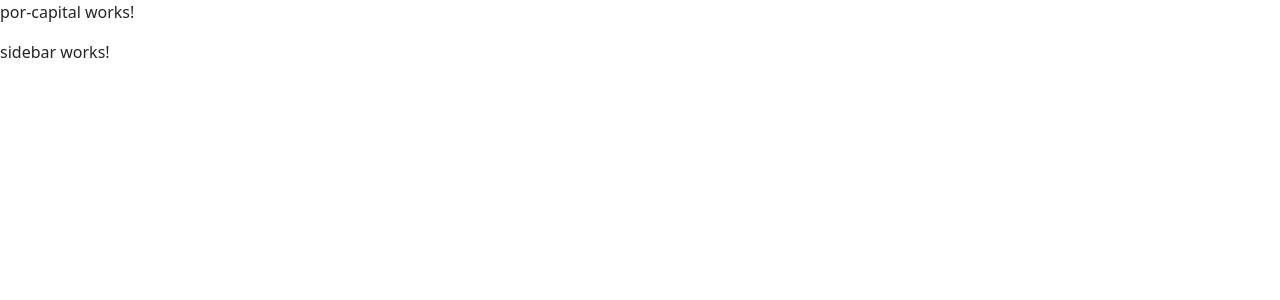
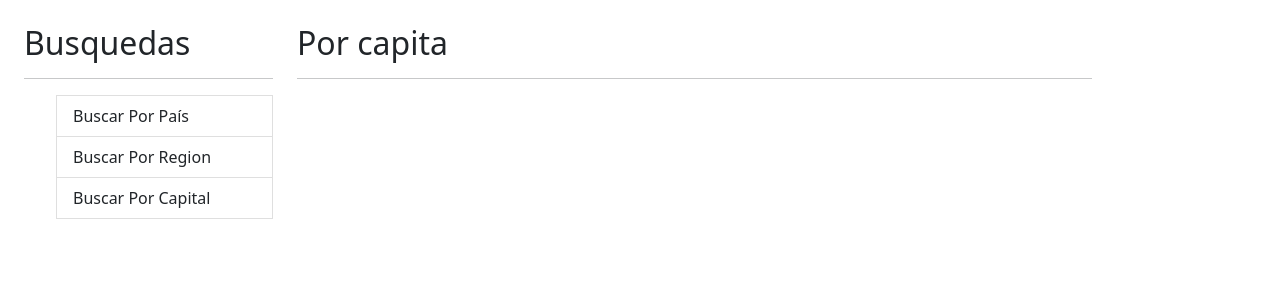
Before and after one commit to saulsistemas/ANGULAR_BASICO, an Angular app in the folder 03-paisesApp/: page / in a window 1280 px wide. Shown: the top 300 px of the page. Built offline with nearby package versions, Linux system fonts and the light colour scheme.

Commit message:
estructura de HTML

```diff
--- a/03-paisesApp/src/app/app.component.html
+++ b/03-paisesApp/src/app/app.component.html
@@ -1,2 +1,15 @@
-<app-por-capital></app-por-capital>
-<app-sidebar></app-sidebar>
+<div class="row container mt-4">
+    <div class="col-3">
+        <h2>Busquedas</h2>
+        <hr>
+        <ul>
+            <li class="list-group-item">Buscar Por País</li>
+            <li class="list-group-item">Buscar Por Region</li>
+            <li class="list-group-item">Buscar Por Capital</li>
+        </ul>
+    </div>
+    <div class="col">
+        <h2>Por capita</h2>
+        <hr>
+    </div>
+</div>
```
